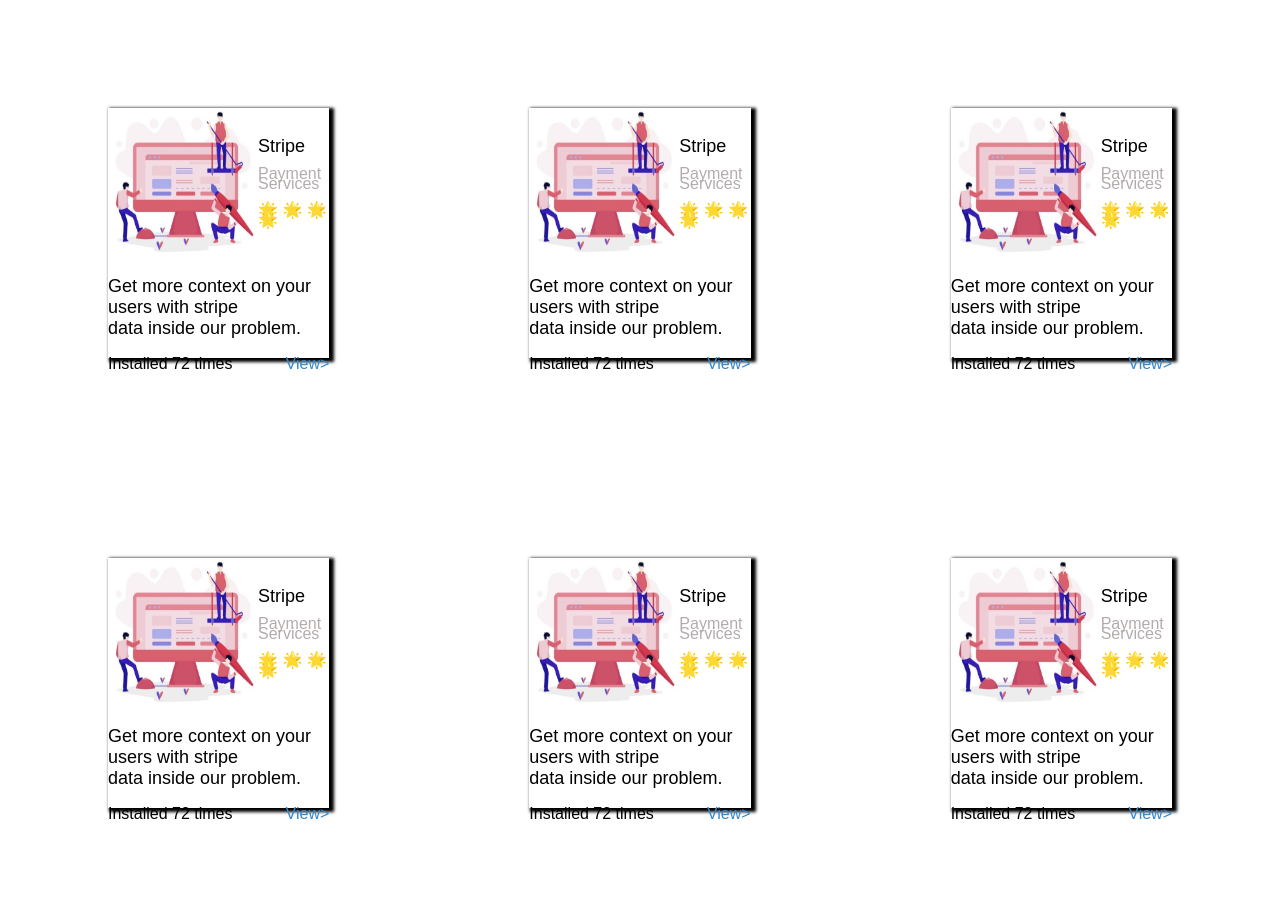
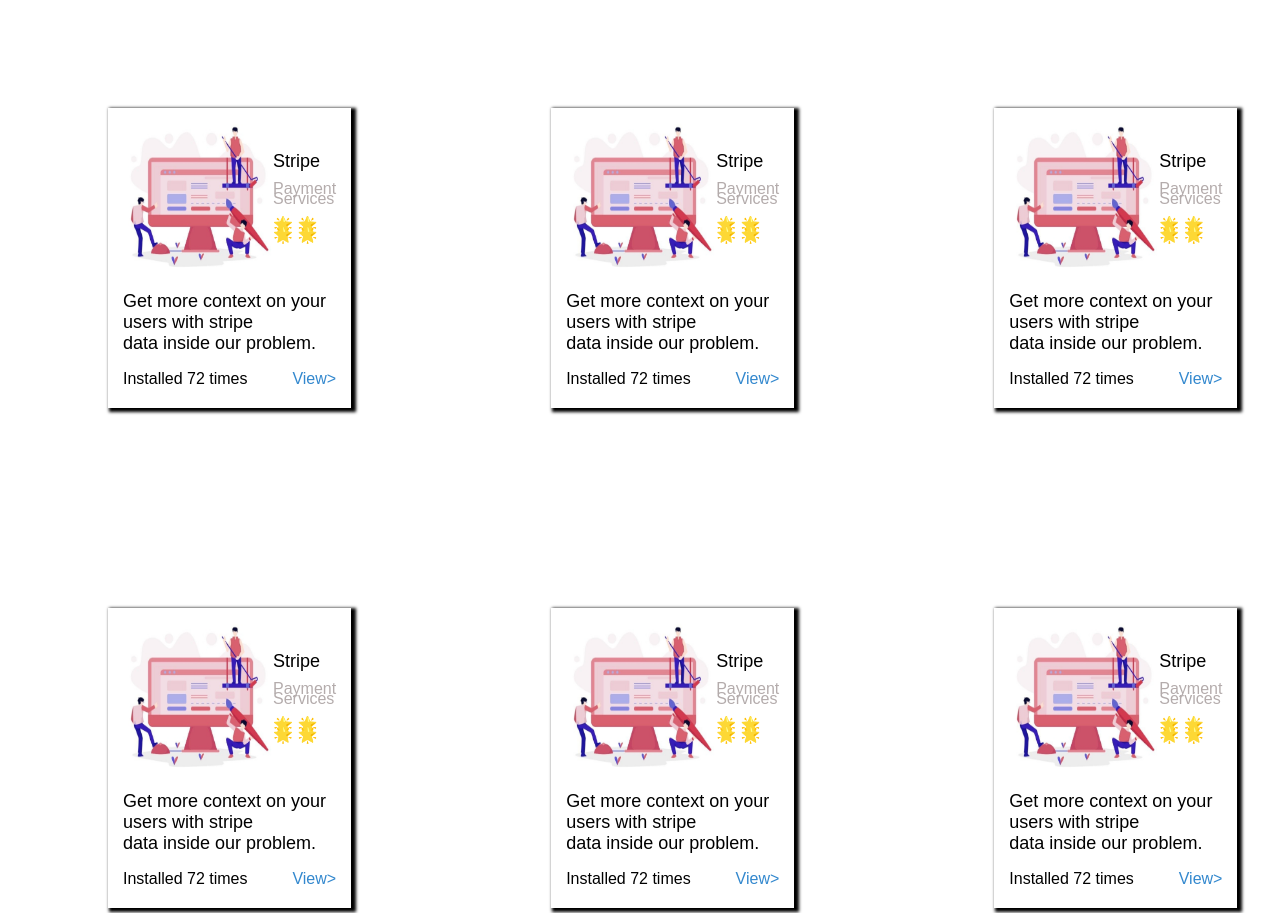
Before and after one commit to 20551a0202-harini/flexbox, a plain HTML site: page task2.html in a window 1280 px wide. Shown: the top 913 px of the page. Drawn offline with Linux system fonts and the light colour scheme.

Commit message:
Update task2.html

```diff
--- a/task2.html
+++ b/task2.html
@@ -7,13 +7,15 @@
     <style>
         .cards{
             display: flex;
+            justify-content: space-evenly;
         }
 .card1{
     box-shadow: 3px 2px 3px 2px;
+    padding: 15px;
     margin: 100px;
-    width: 500px;
-    height: 250px;
-    gap: 15px;
+    width: 700px;
+    height: 270px;
+    gap: 10px;
     font-family: Arial, Helvetica, sans-serif;
 }
 .leftpart{
@@ -51,10 +53,11 @@ font-family: Arial, Helvetica, sans-serif;
 
 .card2{
     box-shadow: 3px 2px 3px 2px;
+    padding: 15px;
     margin: 100px;
-    width: 500px;
-    height: 250px;
-    gap: 15px;
+    width: 700px;
+    height: 270px;
+    gap: 10px;
     font-family: Arial, Helvetica, sans-serif;
 }
 .leftpart1{
@@ -90,10 +93,11 @@ font-family: Arial, Helvetica, sans-serif;
 
 .card3{
     box-shadow: 3px 2px 3px 2px;
+    padding: 15px;
     margin: 100px;
-    width: 500px;
-    height: 250px;
-    gap: 15px;
+    width: 700px;
+    height: 270px;
+    gap: 10px;
     font-family: Arial, Helvetica, sans-serif;
 }
 .leftpart2{
@@ -129,10 +133,11 @@ font-family: Arial, Helvetica, sans-serif;
 
 .card4{
     box-shadow: 3px 2px 3px 2px;
+    padding: 15px;
     margin: 100px;
-    width: 500px;
-    height: 250px;
-    gap: 15px;
+    width: 700px;
+    height: 270px;
+    gap: 10px;
     font-family: Arial, Helvetica, sans-serif;
 }
 .leftpart3{
@@ -167,13 +172,15 @@ font-family: Arial, Helvetica, sans-serif;
 }
 .cards1{
     display: flex;
+    justify-content: space-evenly;
 }
 .card5{
     box-shadow: 3px 2px 3px 2px;
+    padding: 15px;
     margin: 100px;
-    width: 500px;
-    height: 250px;
-    gap: 15px;
+    width: 700px;
+    height: 270px;
+    gap: 10px;
     font-family: Arial, Helvetica, sans-serif;
 }
 .leftpart4{
@@ -209,10 +216,11 @@ font-family: Arial, Helvetica, sans-serif;
 
 .card6{
     box-shadow: 3px 2px 3px 2px;
+    padding: 15px;
     margin: 100px;
-    width: 500px;
-    height: 250px;
-    gap: 15px;
+    width: 700px;
+    height: 270px;
+    gap: 10px;
     font-family: Arial, Helvetica, sans-serif;
 }
 .leftpart5{
```
